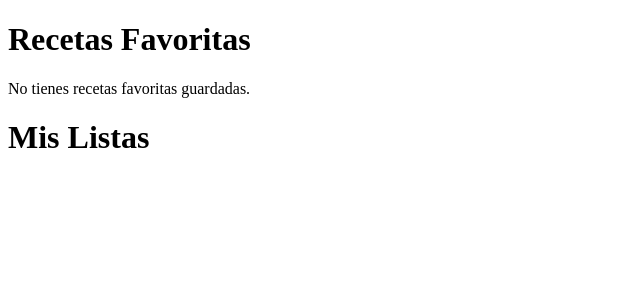
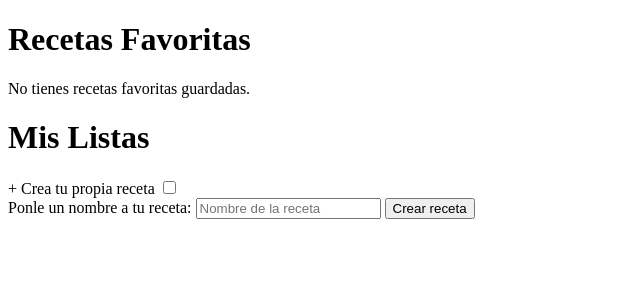
Before and after one commit to Valentina-sierra1220/PaginaDeRecetas, a Flask app: page /perfil in a window 1280 px wide. Shown: the top 300 px of the page, without its empty margins (0-640 px from the left). Run offline with Flask 3, Linux system fonts and the light colour scheme.

Commit message:
se crea una parte para agregar recetas creadas por uno mismo

```diff
--- a/templates/perfil.html
+++ b/templates/perfil.html
@@ -1,16 +1,19 @@
 <!DOCTYPE html>
-<html lang="en">
+<html lang="es">
 <head>
     <meta charset="UTF-8">
-    <title>perfil</title>
+    <title>Perfil</title>
+    <link rel="stylesheet" href="{{ url_for('static', filename='perfil.css') }}">
 </head>
 <body>
     <div class="RecetasGuardadas">
         <h1>Recetas Favoritas</h1>
         {% if favoritas %}
-            {% for receta in favoritas %}
-                <p>{{ receta }}</p>
-            {% endfor %}
+            <ul>
+                {% for receta in favoritas %}
+                    <li>{{ receta }}</li>
+                {% endfor %}
+            </ul>
         {% else %}
             <p>No tienes recetas favoritas guardadas.</p>
         {% endif %}
@@ -18,6 +21,25 @@
 
     <div class="Listas">
         <h1>Mis Listas</h1>
+
+        <!-- Botón para abrir el modal -->
+        <label for="modal-crear-receta" class="crear-lista-nueva">
+            <span class="icono-mas">+</span>
+            <span class="texto-crear">Crea tu propia receta</span>
+        </label>
+        <input type="checkbox" id="modal-crear-receta" class="modal-toggle" />
+
+        <!-- Modal -->
+        <div class="modal">
+            <div class="modal-contenido">
+                <!-- Sin botón de cerrar -->
+                <form class="form-crear-lista" autocomplete="off">
+                    <label for="nombre-receta" class="label-nombre">Ponle un nombre a tu receta:</label>
+                    <input type="text" id="nombre-receta" name="nombre-receta" class="input-nombre" placeholder="Nombre de la receta">
+                    <button type="submit" class="btn-crear-lista">Crear receta</button>
+                </form>
+            </div>
+        </div>
     </div>
 </body>
 </html>
```
